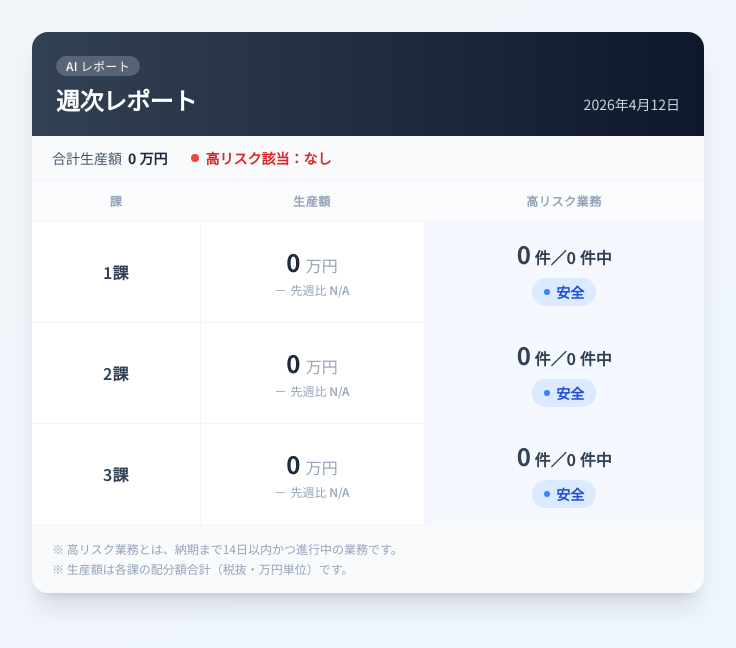
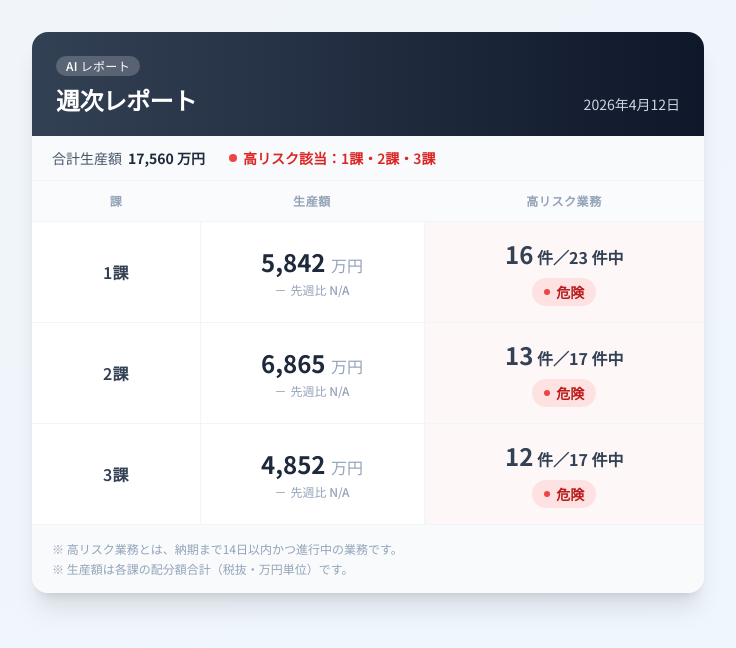
Before and after one commit to seguchi906/teams-weekly-summary, a plain HTML site: page report.html in a window 1280 px wide. Shown: the whole page, without its empty margins (272-1008 px from the left). Drawn offline with nearby package versions, Linux system fonts and the light colour scheme.

Commit message:
chore: 週次レポート更新 c7ea8b0402360b74f7aa0682eb95d1ac96da48a1

```diff
--- a/report.html
+++ b/report.html
@@ -40,11 +40,11 @@
       <div class="flex flex-wrap items-center gap-4 sm:gap-6 px-5 py-3 bg-slate-50 border-b border-slate-100 text-sm">
         <div class="flex items-center gap-1.5 text-slate-600">
           <span class="font-medium">合計生産額</span>
-          <span class="font-bold text-slate-800">0 万円</span>
+          <span class="font-bold text-slate-800">17,560 万円</span>
         </div>
         <div class="flex items-center gap-1.5">
           <span class="w-2 h-2 rounded-full bg-red-500 flex-shrink-0" aria-hidden="true"></span>
-          <span class="font-semibold text-red-600">高リスク該当：なし</span>
+          <span class="font-semibold text-red-600">高リスク該当：1課・2課・3課</span>
         </div>
       </div>
 
@@ -71,83 +71,83 @@
           </thead>
 
           <tbody class="divide-y divide-slate-100">
-            <tr data-risk-level="low" class="transition-colors hover:bg-slate-50/50">
+            <tr data-risk-level="high" class="transition-colors hover:bg-slate-50/50">
               <th scope="row" class="px-4 py-4 text-sm sm:text-base font-semibold text-slate-700">
                 1課
               </th>
               <td class="px-4 py-4 border-x border-slate-100">
                 <div class="text-xl sm:text-2xl font-bold text-slate-800">
-                  0 <span class="text-sm sm:text-base font-normal text-slate-400">万円</span>
+                  5,842 <span class="text-sm sm:text-base font-normal text-slate-400">万円</span>
                 </div>
                 <div class="flex items-center justify-center gap-1 text-xs text-slate-400 font-medium mt-1">
                   <span>－</span><span>先週比 N/A</span>
                 </div>
               </td>
               <td
-                class="px-4 py-4 bg-blue-50/60"
-                aria-label="高リスク業務: 安全（0件中0件）"
+                class="px-4 py-4 bg-red-50/60"
+                aria-label="高リスク業務: 危険（23件中16件）"
               >
                 <div class="flex flex-col items-center gap-2">
                   <span class="text-sm sm:text-base font-bold text-slate-700">
-                    <span class="text-xl sm:text-2xl">0</span> 件／0 件中
+                    <span class="text-xl sm:text-2xl">16</span> 件／23 件中
                   </span>
-                  <span class="inline-flex items-center gap-1.5 rounded-full bg-blue-100 text-blue-700 px-3 py-1 text-xs sm:text-sm font-semibold">
-                    <span class="w-1.5 h-1.5 rounded-full bg-blue-500 flex-shrink-0" aria-hidden="true"></span>
-                    安全
+                  <span class="inline-flex items-center gap-1.5 rounded-full bg-red-100 text-red-700 px-3 py-1 text-xs sm:text-sm font-semibold">
+                    <span class="w-1.5 h-1.5 rounded-full bg-red-500 flex-shrink-0" aria-hidden="true"></span>
+                    危険
                   </span>
                 </div>
               </td>
             </tr>
-<tr data-risk-level="low" class="transition-colors hover:bg-slate-50/50">
+<tr data-risk-level="high" class="transition-colors hover:bg-slate-50/50">
               <th scope="row" class="px-4 py-4 text-sm sm:text-base font-semibold text-slate-700">
                 2課
               </th>
               <td class="px-4 py-4 border-x border-slate-100">
                 <div class="text-xl sm:text-2xl font-bold text-slate-800">
-                  0 <span class="text-sm sm:text-base font-normal text-slate-400">万円</span>
+                  6,865 <span class="text-sm sm:text-base font-normal text-slate-400">万円</span>
                 </div>
                 <div class="flex items-center justify-center gap-1 text-xs text-slate-400 font-medium mt-1">
                   <span>－</span><span>先週比 N/A</span>
                 </div>
               </td>
               <td
-                class="px-4 py-4 bg-blue-50/60"
-                aria-label="高リスク業務: 安全（0件中0件）"
+                class="px-4 py-4 bg-red-50/60"
+                aria-label="高リスク業務: 危険（17件中13件）"
               >
                 <div class="flex flex-col items-center gap-2">
                   <span class="text-sm sm:text-base font-bold text-slate-700">
-                    <span class="text-xl sm:text-2xl">0</span> 件／0 件中
+                    <span class="text-xl sm:text-2xl">13</span> 件／17 件中
                   </span>
-                  <span class="inline-flex items-center gap-1.5 rounded-full bg-blue-100 text-blue-700 px-3 py-1 text-xs sm:text-sm font-semibold">
-                    <span class="w-1.5 h-1.5 rounded-full bg-blue-500 flex-shrink-0" aria-hidden="true"></span>
-                    安全
+                  <span class="inline-flex items-center gap-1.5 rounded-full bg-red-100 text-red-700 px-3 py-1 text-xs sm:text-sm font-semibold">
+                    <span class="w-1.5 h-1.5 rounded-full bg-red-500 flex-shrink-0" aria-hidden="true"></span>
+                    危険
                   </span>
                 </div>
               </td>
             </tr>
-<tr data-risk-level="low" class="transition-colors hover:bg-slate-50/50">
+<tr data-risk-level="high" class="transition-colors hover:bg-slate-50/50">
               <th scope="row" class="px-4 py-4 text-sm sm:text-base font-semibold text-slate-700">
                 3課
               </th>
               <td class="px-4 py-4 border-x border-slate-100">
                 <div class="text-xl sm:text-2xl font-bold text-slate-800">
-                  0 <span class="text-sm sm:text-base font-normal text-slate-400">万円</span>
+                  4,852 <span class="text-sm sm:text-base font-normal text-slate-400">万円</span>
                 </div>
                 <div class="flex items-center justify-center gap-1 text-xs text-slate-400 font-medium mt-1">
                   <span>－</span><span>先週比 N/A</span>
                 </div>
               </td>
               <td
-                class="px-4 py-4 bg-blue-50/60"
-                aria-label="高リスク業務: 安全（0件中0件）"
+                class="px-4 py-4 bg-red-50/60"
+                aria-label="高リスク業務: 危険（17件中12件）"
               >
                 <div class="flex flex-col items-center gap-2">
                   <span class="text-sm sm:text-base font-bold text-slate-700">
-                    <span class="text-xl sm:text-2xl">0</span> 件／0 件中
+                    <span class="text-xl sm:text-2xl">12</span> 件／17 件中
                   </span>
-                  <span class="inline-flex items-center gap-1.5 rounded-full bg-blue-100 text-blue-700 px-3 py-1 text-xs sm:text-sm font-semibold">
-                    <span class="w-1.5 h-1.5 rounded-full bg-blue-500 flex-shrink-0" aria-hidden="true"></span>
-                    安全
+                  <span class="inline-flex items-center gap-1.5 rounded-full bg-red-100 text-red-700 px-3 py-1 text-xs sm:text-sm font-semibold">
+                    <span class="w-1.5 h-1.5 rounded-full bg-red-500 flex-shrink-0" aria-hidden="true"></span>
+                    危険
                   </span>
                 </div>
               </td>
```
Also changed, not shown: report-latest.png.
